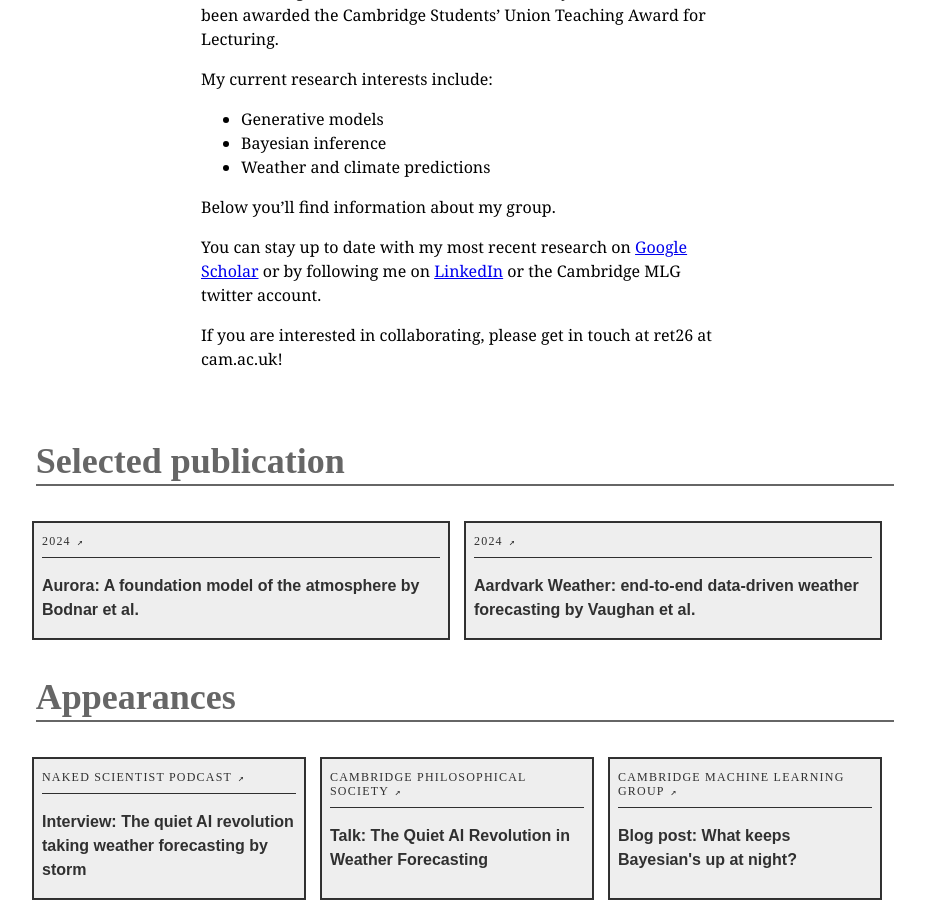
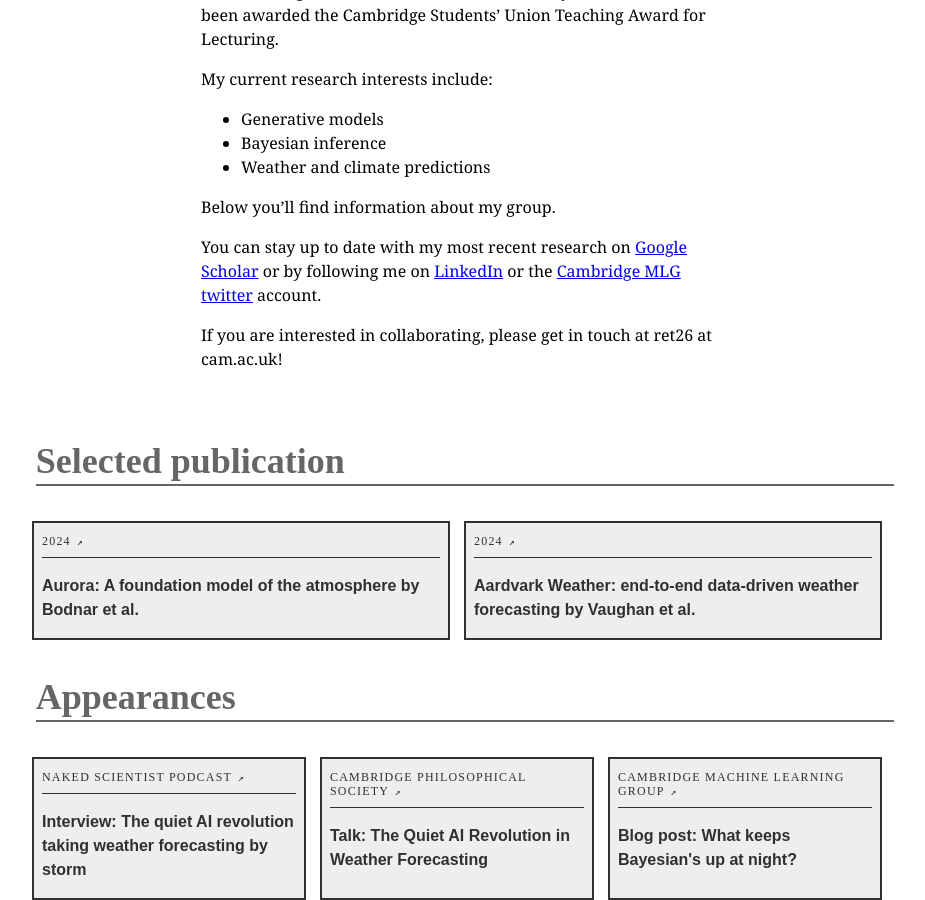
Before and after one commit to rich-turner-group/rich-turner-group.github.io, a Jekyll site: the page built from index.md, in a window 1280 px wide and 900 px high, scrolled down 693 px. Shown: the whole window, without its empty margins (175-1100 px from the left). Built offline with Jekyll 4.4.1, drawn with Linux system fonts in a browser that asks for light colours; part of the change alters nothing that is shown.

```diff
--- a/index.md
+++ b/index.md
@@ -19,6 +19,6 @@ My current research interests include:
 
 Below you'll find information about my group.
 
-You can stay up to date with my most recent research on [Google Scholar](https://scholar.google.com/citations?user=DgLEyZgAAAAJ&hl=en) or by following me on [LinkedIn](https://www.linkedin.com/in/richard-turner-0036882b/) or the Cambridge MLG twitter account.
+You can stay up to date with my most recent research on [Google Scholar](https://scholar.google.com/citations?user=DgLEyZgAAAAJ&hl=en) or by following me on [LinkedIn](https://www.linkedin.com/in/richard-turner-0036882b/) or the [Cambridge MLG twitter](https://twitter.com/cambridgemlg) account.
 
 If you are interested in collaborating, please get in touch at ret26 at cam.ac.uk!
```
